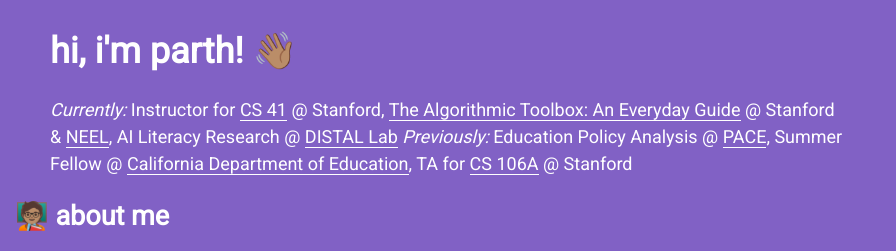
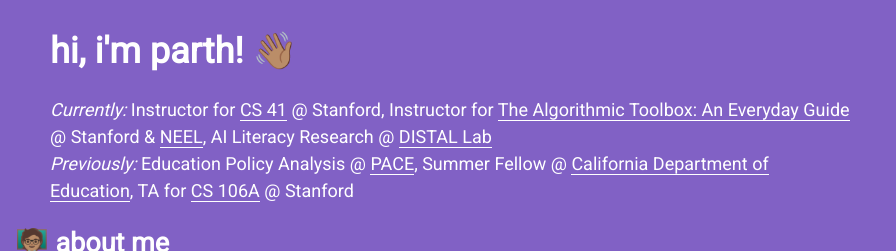
Before and after one commit to parthsarin/main-site, an Eleventy site: page index.md in a window 1280 px wide. Shown: the top 251 px of the page, without its empty margins (0-896 px from the left). Built offline with nearby package versions, Linux system fonts and the light colour scheme; Eleventy itself is replaced by a stand-in of ours; files that its build step writes are made by us from their sources.

Commit message:
break between current and prev roles

```diff
--- a/index.md
+++ b/index.md
@@ -4,7 +4,7 @@
 ---
 # hi, i'm parth! 👋🏽
 
-*Currently:* Instructor for [CS 41](https://stanfordpython.com/) @ Stanford, [The Algorithmic Toolbox: An Everyday Guide](https://craft.stanford.edu) @ Stanford & [NEEL](https://edequitylab.org/), AI Literacy Research @ [DISTAL Lab](https://distal.stanford.edu/)
+*Currently:* Instructor for [CS 41](https://stanfordpython.com/) @ Stanford, Instructor for [The Algorithmic Toolbox: An Everyday Guide](https://craft.stanford.edu) @ Stanford & [NEEL](https://edequitylab.org/), AI Literacy Research @ [DISTAL Lab](https://distal.stanford.edu/)<br />
 *Previously:* Education Policy Analysis @ [PACE](https://edpolicyinca.org/), Summer Fellow @ [California Department of Education](https://www.cde.ca.gov/ta/ac/), TA for [CS 106A](http://cs106a.stanford.edu/) @ Stanford<br />
 
 ## 🧑🏽‍🏫 about me
```
